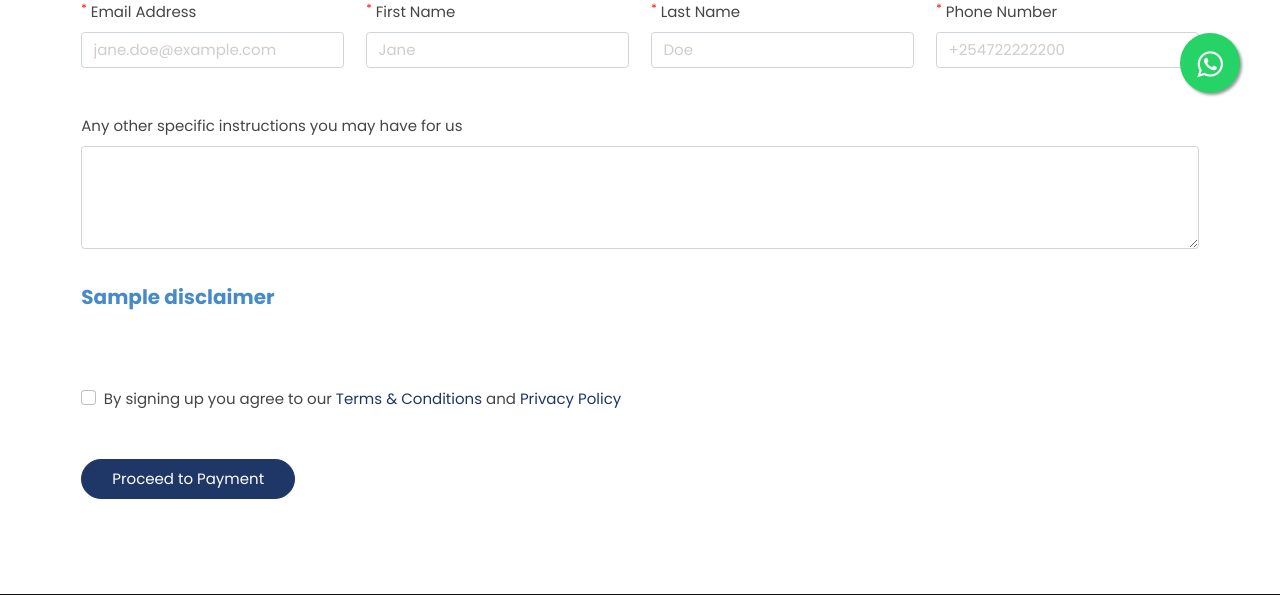
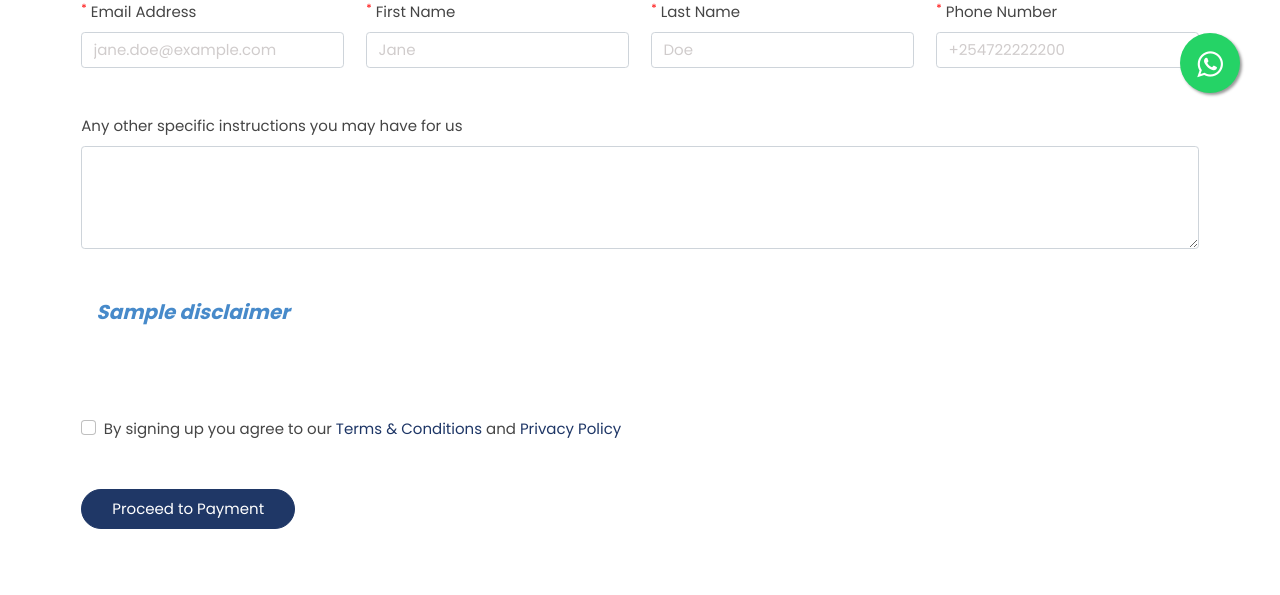
Before and after one commit to EasyTax-Devteam/easytax, a Laravel app: template resources/views/web/single_service.blade.php in a window 1280 px wide. Shown: the part 667-1262 px from the top of the page. Run offline with Laravel 8, Linux system fonts and the light colour scheme; data comes from the database, SQL or seed files in the repository; the template is opened without the code that fills it: most values are stand-ins (such as "Sample title", 1, 10 or a date in 2020); data that the repository does not hold is empty; some libraries are stand-ins or nearby versions.

Commit message:
git fix review

```diff
--- a/resources/views/web/single_service.blade.php
+++ b/resources/views/web/single_service.blade.php
@@ -18,8 +18,13 @@
         color: #478aca;
     }
 
+    .disclaimer-title {
+        font-style: italic;
+    }
+
     .disclaimer {
         margin-top: 30px;
+        padding: 15px;
     }
 
     .price-bolder,
```
